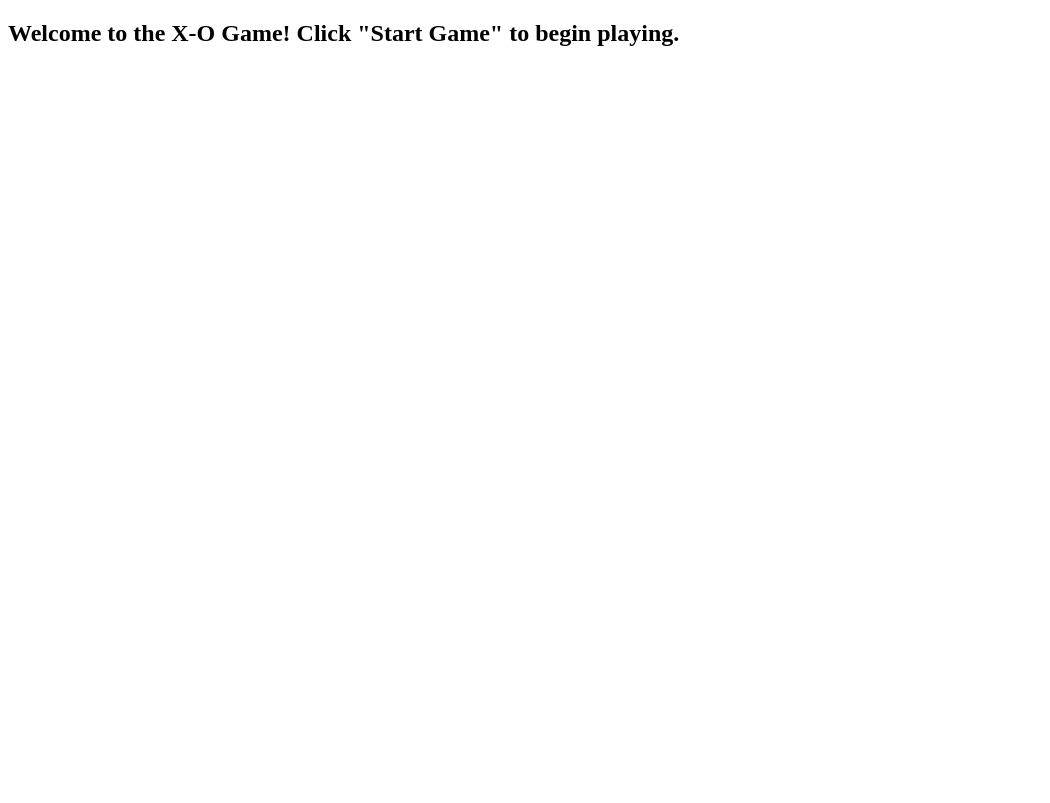
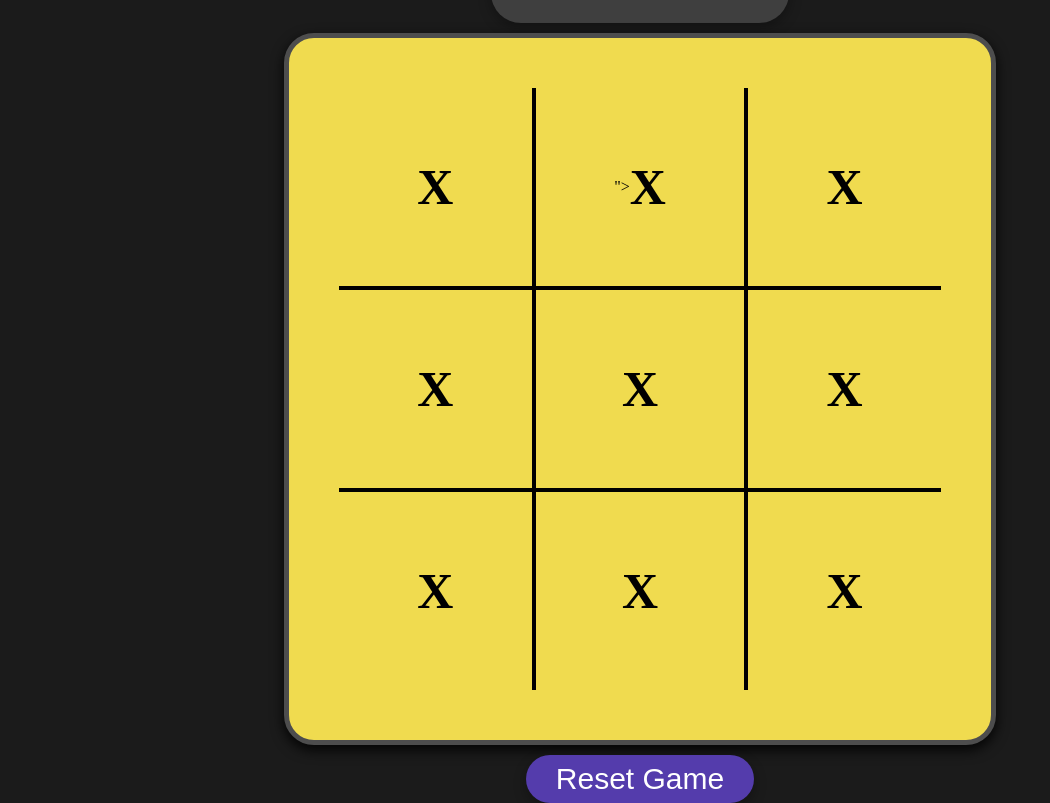
Before and after one commit to ALi-Maher-Mohamed/x-o-game, a plain HTML site: page index.html in a window 1280 px wide. Shown: the whole page, without its empty margins (0-1050 px from the left). Drawn offline with Linux system fonts and the light colour scheme.

Commit message:
almost finish UI

```diff
--- a/index.html
+++ b/index.html
@@ -1,17 +1,77 @@
-<!DOCTYPE html>
+<!doctype html>
 <html lang="en">
+
 <head>
-    <meta charset="UTF-8">
-    <meta name="viewport" content="width=device-width, initial-scale=1.0">
-    <title>X-O Game</title>
+  <meta charset="UTF-8" />
+  <meta name="viewport" content="width=device-width, initial-scale=1.0" />
+  <title>X-O Game</title>
+  <link rel="stylesheet" href="style.css" />
 </head>
+
 <body>
-    <div id="all-content">
-        <div id="main-content">
-<h2 id="instruction">
-    Welcome to the X-O Game! Click "Start Game" to begin playing.
-</h2>
+  <div id="all-content">
+    <div id="main-content">
+      <div id="container">
+        <div id="header">
+          <h2 id="instruction">X turn</h2>
         </div>
+
+        <div id="grid-container">
+          <div class="square square-left square-top">
+            <h3 class="square-content">
+              X
+            </h3>
+          </div>
+          <div class="square square-top"> ">
+            <h3 class="square-content">
+              X
+            </h3>
+          </div>
+          <div class="square square-right square-top">
+            <h3 class="square-content">
+              X
+            </h3>
+          </div>
+          <div class="square square-left">
+            <h3 class="square-content">
+              X
+            </h3>
+          </div>
+          <div class="square">
+            <h3 class="square-content">
+              X
+            </h3>
+          </div>
+          <div class="square square-right">
+            <h3 class="square-content">
+              X
+            </h3>
+          </div>
+          <div class="square square-left  square-bottom">
+            <h3 class="square-content">
+              X
+            </h3>
+          </div>
+          <div class="square square-bottom">
+            <h3 class="square-content">
+              X
+            </h3>
+          </div>
+
+          <div class="square  square-right square-bottom">
+            <h3 class="square-content">
+              X
+            </h3>
+          </div>
+        </div>
+
+        <div id="footer">
+          <button class="action-btn" id="reset-button">Reset Game</button>
+        </div>
+      </div>
     </div>
+  </div>
+  </div>
 </body>
+
 </html>
--- a/style.css
+++ b/style.css
@@ -0,0 +1,93 @@
+#header {
+  background-color: #c6c6c636;
+  color: white;
+  border-radius: 30px;
+  display: flex;
+  align-items: center;
+  width: 60%;
+  margin-bottom: 10px;
+  height: 10%;
+  justify-content: center;
+  box-shadow: 0px 5px 13px rgb(0, 0, 0, 0.3);
+}
+body {
+  margin: 0px;
+  background-color: #1b1b1b;
+}
+#grid-container {
+  background-color: #f0db4f;
+  display: grid;
+  grid-template-columns: auto auto auto;
+  padding: 50px;
+  border: #4d4d4d 5px solid;
+  aspect-ratio: 1;
+  border-radius: 30px;
+  box-shadow: 0px 5px 13px rgb(0, 0, 0, 0.9);
+}
+#all-content {
+  height: 90vh;
+  margin: 20px;
+}
+#main-content {
+  height: 100%;
+  flex-direction: column;
+  width: 100%;
+  height: 100%;
+  display: flex;
+  align-items: center;
+  justify-content: center;
+}
+
+.square {
+  padding: 20px;
+  border: 2px solid black;
+  display: flex;
+  align-items: center;
+  justify-content: center;
+  cursor: pointer;
+}
+.square-left {
+  border-left: none;
+}
+.square-right {
+  border-right: none;
+}
+.square-top {
+  border-top: none;
+}
+.square-bottom {
+  border-bottom: none;
+}
+.square-content {
+  font-size: 50px;
+  font-weight: bold;
+  user-select: none;
+}
+#container {
+  width: 40%;
+
+  display: flex;
+  flex-direction: column;
+  align-items: center;
+  justify-content: center;
+  transition: all 0.3s;
+}
+.square:hover {
+  background-color: #c6b439;
+}
+.action-btn {
+  font-size: 30px;
+  padding: 7px 30px;
+  border-radius: 30px;
+  box-shadow: 0px 5px 13px rgb(0, 0, 0, 0.3);
+  color: white;
+  border: none;
+  background-color: rgb(84 60 172);
+  cursor: pointer;
+  transition: all 0.3s;
+  margin-top: 10px;
+}
+.action-btn:hover {
+  background-color: rgb(104 80 192);
+  box-shadow: 0px 7px 15px rgb(0, 0, 0, 0.5);
+}
```
